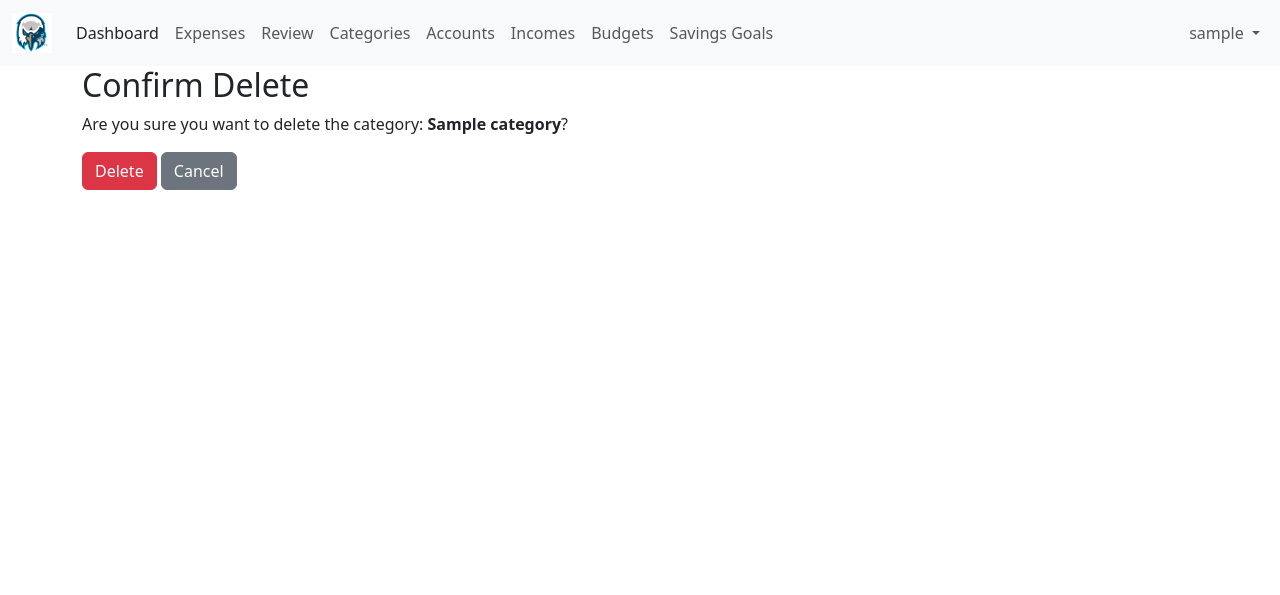
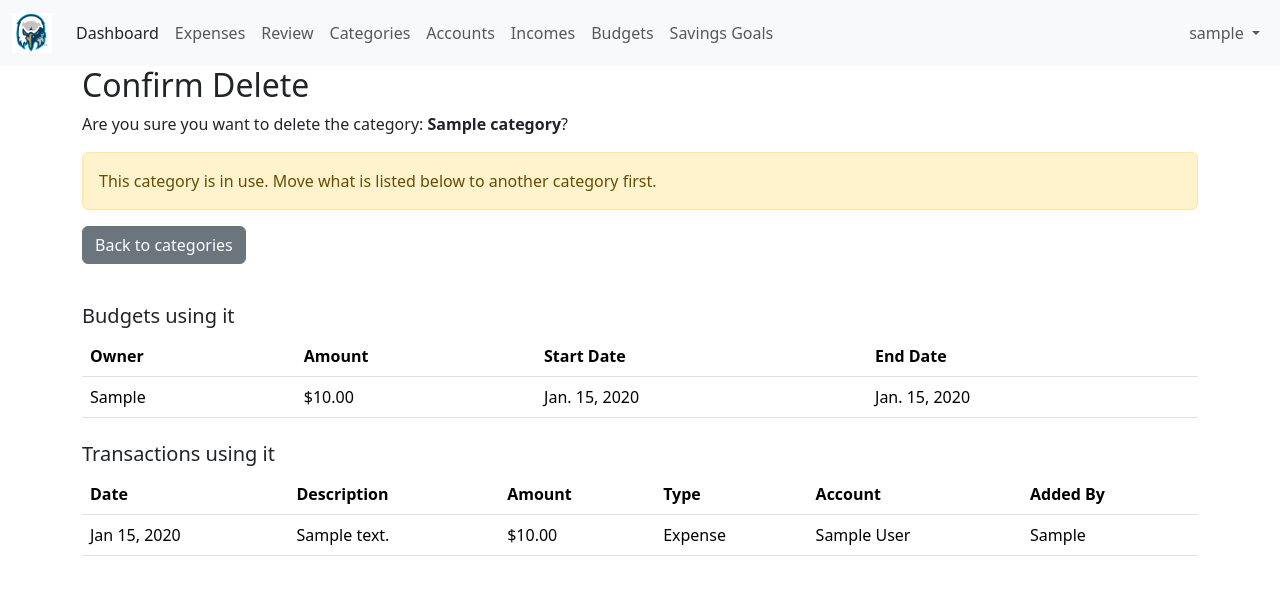
Before and after one commit to AlexCRosa/expense-tracker, a Django app: page /categories/1/delete/ in a window 1280 px wide. Shown: the top 595 px of the page. Run offline with Django 5.2, Linux system fonts and the light colour scheme; a user stored in the database is signed in; tables that the repository leaves empty hold one stand-in row (values such as "Sample post").

Commit message:
fix: close the defects found in code review
Deleting a shared category used to cascade into other people's budgets
and null the category on their transactions. Categories and accounts
that are in use can no longer be deleted, and the confirmation page
lists the budgets and transactions holding them.

The dashboard raised IllegalMonthError or ValueError on an out of range
month or year, since the budget window now builds real dates. Both are
validated and fall back to the current month.

Editing a transaction through the wrong page converted it: posting an
expense id to the income form rewrote it as income and flipped its sign.
Both pages are scoped to their own types, so a wrong id is a 404.

A savings contribution reclassified to another type used to drag its goal
backwards, because the sum keyed only on the link. It now requires the
savings type. The goal select was hidden rather than disabled, so it
still posted; the form clears it unless the type is savings.

Also: GET on a review row returned a 500 instead of 405, an invalid
review saved nothing and said nothing, the balance card claimed to be
income minus expenses when it sums every type, spending grouped by first
name rather than by person, the review list is paginated, and duplicate
budgets left behind by the 0006 merge are dropped and then prevented.

```diff
--- a/core/forms.py
+++ b/core/forms.py
@@ -28,6 +28,12 @@ class ExpenseForm(forms.ModelForm):
                 attrs={"class": "form-control", "type": "date"}, format="%Y-%m-%d"
             ),
         }
+
+    def clean(self):
+        cleaned = super().clean()
+        if cleaned.get("type") != "savings":
+            cleaned["savings_goal"] = None
+        return cleaned
 
     def __init__(self, *args, **kwargs):
         super().__init__(*args, **kwargs)
--- a/core/models.py
+++ b/core/models.py
@@ -124,6 +124,9 @@ class Budget(models.Model):
 
     objects = BudgetQuerySet.as_manager()
 
+    class Meta:
+        unique_together = ["user", "category"]
+
     def __str__(self):
         return f"{self.category} budget: {self.amount}"
 
@@ -137,6 +140,7 @@ class SavingsGoalQuerySet(models.QuerySet):
                 Sum(
                     "contributions__amount",
                     filter=Q(
+                        contributions__type="savings",
                         contributions__date__gte=F("created_at"),
                         contributions__date__lte=F("deadline"),
                     ),
--- a/core/views.py
+++ b/core/views.py
@@ -1,5 +1,5 @@
 import calendar
-from datetime import date
+from datetime import MAXYEAR, MINYEAR, date
 
 from django.contrib import messages
 from django.contrib.auth.mixins import LoginRequiredMixin
@@ -49,13 +49,19 @@ class PersonFilterMixin:
 class DashboardView(LoginRequiredMixin, PersonFilterMixin, TemplateView):
     template_name = "dashboard.html"
 
+    def selected_number(self, param, default, lowest, highest):
+        value = self.request.GET.get(param)
+        if value and value.isdigit() and lowest <= int(value) <= highest:
+            return int(value)
+        return default
+
     def get_context_data(self, **kwargs):
         context = super().get_context_data(**kwargs)
 
-        # Fall back to the current month when the query params are absent
+        # Fall back to the current month when the query params are absent or unusable
         today = timezone.now()
-        month = int(self.request.GET.get("month") or today.month)
-        year = int(self.request.GET.get("year") or today.year)
+        month = self.selected_number("month", today.month, 1, 12)
+        year = self.selected_number("year", today.year, MINYEAR, MAXYEAR)
 
         context["month_choices"] = [(i, calendar.month_name[i]) for i in range(1, 13)]
         context["selected_month"] = month
@@ -72,7 +78,7 @@ class DashboardView(LoginRequiredMixin, PersonFilterMixin, TemplateView):
 
         # Spending for the selected month grouped by the person who added it
         context["spending_by_user"] = (
-            spending.values("user__first_name")
+            spending.values("user_id", "user__first_name", "user__username")
             .annotate(total=-Sum("amount"))
             .order_by("-total")
         )
@@ -132,6 +138,24 @@ class CategoryDeleteView(LoginRequiredMixin, DeleteView):
     template_name = "core/category_confirm_delete.html"
     success_url = reverse_lazy("core:category_list")
 
+    def get_context_data(self, **kwargs):
+        context = super().get_context_data(**kwargs)
+        context["transactions"] = self.object.transactions.select_related(
+            "user", "account"
+        ).order_by("-date")
+        context["budgets"] = self.object.budget_set.select_related("user")
+        context["can_delete"] = not (
+            context["transactions"].exists() or context["budgets"].exists()
+        )
+        return context
+
+    def post(self, request, *args, **kwargs):
+        self.object = self.get_object()
+        if self.object.transactions.exists() or self.object.budget_set.exists():
+            messages.error(request, "This category is in use and cannot be deleted.")
+            return self.render_to_response(self.get_context_data())
+        return super().post(request, *args, **kwargs)
+
 
 # Account Views
 class AccountListView(LoginRequiredMixin, ListView):
@@ -158,6 +182,23 @@ class AccountDeleteView(LoginRequiredMixin, DeleteView):
     model = Account
     template_name = "core/account_confirm_delete.html"
     success_url = reverse_lazy("core:account_list")
+
+    def get_context_data(self, **kwargs):
+        context = super().get_context_data(**kwargs)
+        context["transactions"] = self.object.transactions.select_related(
+            "user", "category"
+        ).order_by("-date")
+        context["can_delete"] = not context["transactions"].exists()
+        return context
+
+    def post(self, request, *args, **kwargs):
+        self.object = self.get_object()
+        if self.object.transactions.exists():
+            messages.error(
+                request, "This account has transactions and cannot be deleted."
+            )
+            return self.render_to_response(self.get_context_data())
+        return super().post(request, *args, **kwargs)
 
 
 # Expense Views
@@ -196,11 +237,17 @@ class ExpenseUpdateView(LoginRequiredMixin, UpdateView):
     template_name = "core/expense_form.html"
     success_url = reverse_lazy("core:expense_list")
 
+    def get_queryset(self):
+        return Transaction.objects.exclude(type="income")
+
 
 class ExpenseDeleteView(LoginRequiredMixin, DeleteView):
     model = Transaction
     template_name = "core/expense_confirm_delete.html"
     success_url = reverse_lazy("core:expense_list")
+
+    def get_queryset(self):
+        return Transaction.objects.exclude(type="income")
 
 
 # Income Views
@@ -238,11 +285,17 @@ class IncomeUpdateView(LoginRequiredMixin, UpdateView):
     template_name = "core/income_form.html"
     success_url = reverse_lazy("core:income_list")
 
+    def get_queryset(self):
+        return Transaction.objects.filter(type="income")
+
 
 class IncomeDeleteView(LoginRequiredMixin, DeleteView):
     model = Transaction
     template_name = "core/income_confirm_delete.html"
     success_url = reverse_lazy("core:income_list")
+
+    def get_queryset(self):
+        return Transaction.objects.filter(type="income")
 
 
 # Review Views
@@ -250,6 +303,7 @@ class ReviewListView(LoginRequiredMixin, ListView):
     model = Transaction
     template_name = "core/review_list.html"
     context_object_name = "transactions"
+    paginate_by = 50
 
     def get_queryset(self):
         self.showing_all = self.request.GET.get("show") == "all"
@@ -276,17 +330,14 @@ class ReviewListView(LoginRequiredMixin, ListView):
             transaction.form = form
 
         context["showing_all"] = self.showing_all
-        context["unreviewed_count"] = (
-            Transaction.objects.filter(reviewed=False).count()
-            if self.showing_all
-            else len(transactions)
-        )
+        context["unreviewed_count"] = Transaction.objects.filter(reviewed=False).count()
         return context
 
 
 class ReviewUpdateView(LoginRequiredMixin, UpdateView):
     model = Transaction
     form_class = ReviewForm
+    http_method_names = ["post"]
 
     def form_valid(self, form):
         form.instance.reviewed = True
@@ -295,6 +346,7 @@ class ReviewUpdateView(LoginRequiredMixin, UpdateView):
         return super().form_valid(form)
 
     def form_invalid(self, form):
+        messages.error(self.request, "That review could not be saved. Check the row.")
         return HttpResponseRedirect(self.get_success_url())
 
     def get_success_url(self):
--- a/templates/core/category_confirm_delete.html
+++ b/templates/core/category_confirm_delete.html
@@ -1,13 +1,74 @@
 {% extends "base.html" %}
+{% load humanize %}
 
 {% block title %}Delete Category - Talon Expense Tracker{% endblock title %}
 
 {% block content %}
 <h2>Confirm Delete</h2>
 <p>Are you sure you want to delete the category: <strong>{{ object.name }}</strong>?</p>
+
+{% if can_delete %}
 <form method="post">
     {% csrf_token %}
     <button type="submit" class="btn btn-danger">Delete</button>
     <a href="{% url 'core:category_list' %}" class="btn btn-secondary">Cancel</a>
 </form>
+{% else %}
+<div class="alert alert-warning">
+    This category is in use. Move what is listed below to another category first.
+</div>
+<a href="{% url 'core:category_list' %}" class="btn btn-secondary mb-3">Back to categories</a>
+{% endif %}
+
+{% if budgets %}
+<h5 class="mt-4">Budgets using it</h5>
+<table class="table">
+    <thead>
+        <tr>
+            <th>Owner</th>
+            <th>Amount</th>
+            <th>Start Date</th>
+            <th>End Date</th>
+        </tr>
+    </thead>
+    <tbody>
+        {% for budget in budgets %}
+        <tr>
+            <td>{{ budget.user.first_name }}</td>
+            <td>${{ budget.amount|floatformat:2|intcomma }}</td>
+            <td>{{ budget.start_date }}</td>
+            <td>{{ budget.end_date }}</td>
+        </tr>
+        {% endfor %}
+    </tbody>
+</table>
+{% endif %}
+
+{% if transactions %}
+<h5 class="mt-4">Transactions using it</h5>
+<table class="table">
+    <thead>
+        <tr>
+            <th>Date</th>
+            <th>Description</th>
+            <th>Amount</th>
+            <th>Type</th>
+            <th>Account</th>
+            <th>Added By</th>
+        </tr>
+    </thead>
+    <tbody>
+        {% for transaction in transactions %}
+        <tr>
+            <td>{{ transaction.date|date:"M d, Y" }}</td>
+            <td>{{ transaction.description|default_if_none:"" }}</td>
+            <td>${{ transaction.absolute_amount|floatformat:2|intcomma }}</td>
+            <td>{{ transaction.get_type_display }}</td>
+            <td>{{ transaction.account }}</td>
+            <td>{{ transaction.user.first_name }}</td>
+        </tr>
+        {% endfor %}
+    </tbody>
+</table>
+{% endif %}
 {% endblock %}
--- a/templates/dashboard.html
+++ b/templates/dashboard.html
@@ -36,7 +36,7 @@
 
             <!-- Balance Section -->
             <div class="col-md-6">
-                <h5 class="card-title" style='display:inline'>Balance</h5><p style='display:inline'> (Income - Expenses)</p>
+                <h5 class="card-title" style='display:inline'>Balance</h5><p style='display:inline'> (everything in, minus everything out)</p>
                 <h3>
                     {% if balance >= 0 %}
                         <span class="text-success">${{ balance|floatformat:2|intcomma }}</span>
@@ -84,7 +84,7 @@
             <tbody>
                 {% for row in spending_by_user %}
                 <tr>
-                    <td>{{ row.user__first_name }}</td>
+                    <td>{{ row.user__first_name|default:row.user__username }}</td>
                     <td>${{ row.total|floatformat:2|intcomma }}</td>
                 </tr>
                 {% empty %}
```
Also changed, not shown: core/tests.py (+147 -5 lines), templates/core/account_confirm_delete.html (+37 -0 lines), templates/core/review_list.html (+20 -0 lines), core/migrations/0011_one_budget_per_category.py (added).
